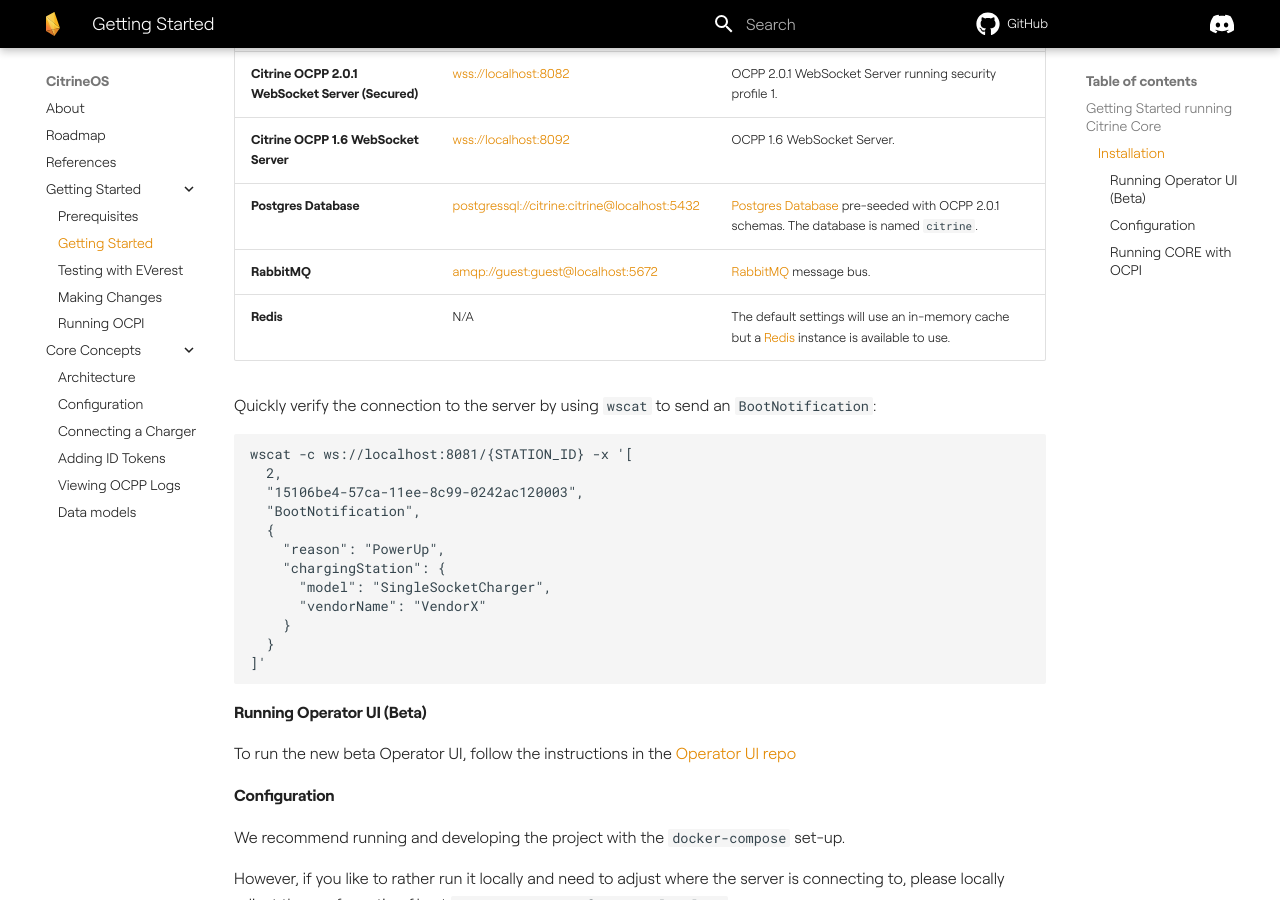
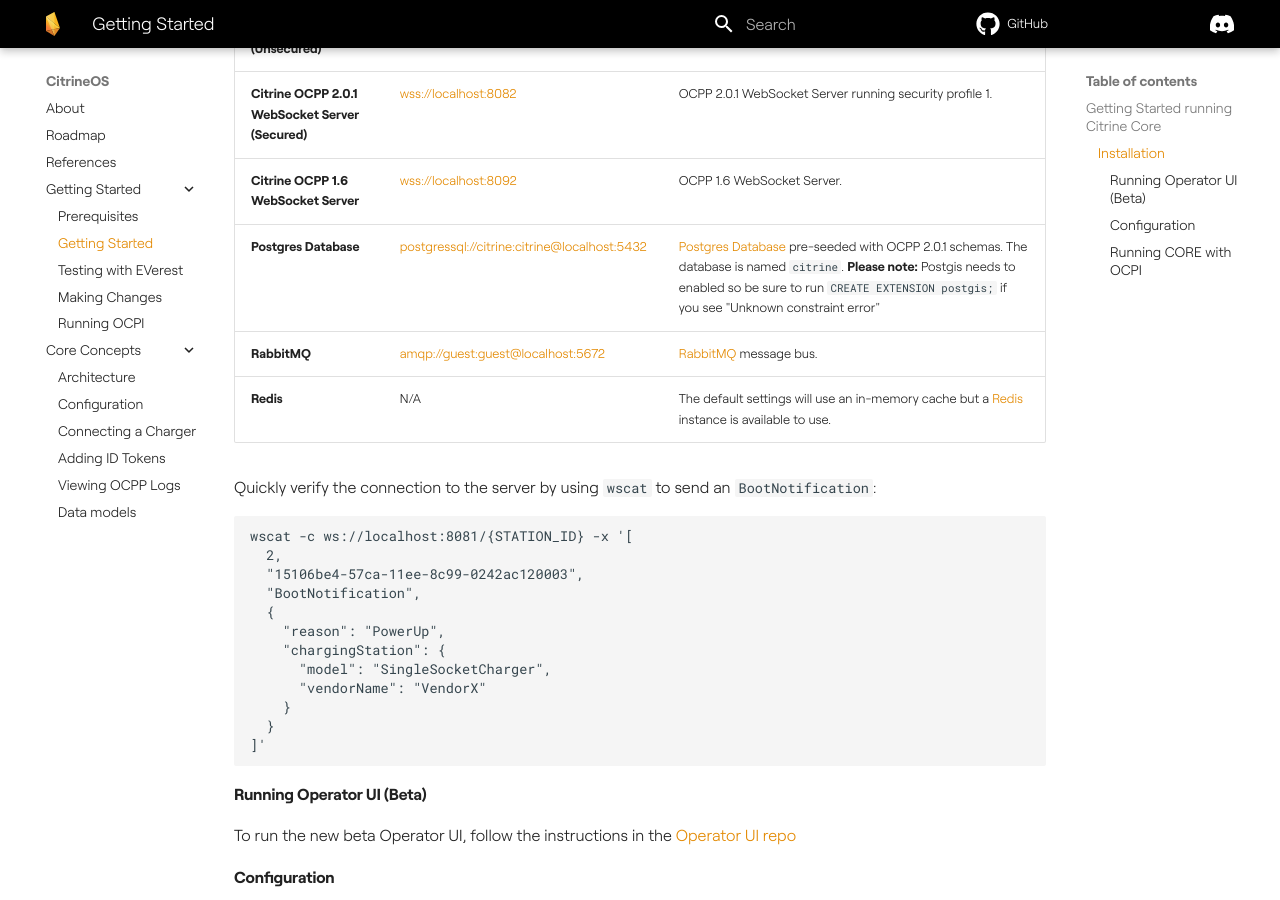
Before and after one commit to citrineos/citrineos.github.io, an MkDocs documentation site: the page built from docs/getting-started/getting-started.md, in a window 1280 px wide and 900 px high, scrolled down 795 px. Built offline with MkDocs 1.6.1 and Material for MkDocs 9.7.7, drawn with Linux system fonts in a browser that asks for light colours; plug-ins that fetch from the network failed and are left out; comment, search, counter and statistics services are not loaded; the version menu is left out.

Commit message:
feat: adding information about ensuring that Postgis is enabled

````diff
--- a/docs/getting-started/getting-started.md
+++ b/docs/getting-started/getting-started.md
@@ -23,15 +23,15 @@
 
 You should now have the following services running:
 
-| Service                                       | URL                                                                                          | Description                                                                                                                                  |
-|-----------------------------------------------|----------------------------------------------------------------------------------------------|----------------------------------------------------------------------------------------------------------------------------------------------|
-| **Citrine OCPP HTTP Server**                  | [http://localhost:8080](http://localhost:8080)                                               | See [localhost:8080/docs](http://localhost:8080/docs) for full details.                                                                      |
-| **Citrine OCPP 2.0.1 WebSocket Server (Unsecured)** | [ws://localhost:8081](ws://localhost:8081)                                                   | OCPP 2.0.1 WebSocket Server running security profile 0.                                                                                            |
-| **Citrine OCPP 2.0.1 WebSocket Server (Secured)**   | [wss://localhost:8082](wss://localhost:8082)                                                 | OCPP 2.0.1 WebSocket Server running security profile 1.                                                                                            |
-| **Citrine OCPP 1.6 WebSocket Server**   | [wss://localhost:8092](wss://localhost:8092)                                                 | OCPP 1.6 WebSocket Server.                                                                                            |
-| **Postgres Database**                         | [postgressql://citrine:citrine@localhost:5432](postgressql://citrine:citrine@localhost:5432) | [Postgres Database](https://www.postgresql.org) pre-seeded with OCPP 2.0.1 schemas. The database is named `citrine`.            |
-| **RabbitMQ**                                  | [amqp://guest:guest@localhost:5672](amqp://guest:guest@localhost:5672)                       | [RabbitMQ](http://rabbitmq.com) message bus.                                                                                                 |
-| **Redis**                                     | N/A                                                                                          | The default settings will use an in-memory cache but a [Redis](https://redis.io/) instance is available to use.                                                        |
+| Service                                       | URL                                                                                          | Description                                                                                                                                                                                                                                           |
+|-----------------------------------------------|----------------------------------------------------------------------------------------------|-------------------------------------------------------------------------------------------------------------------------------------------------------------------------------------------------------------------------------------------------------|
+| **Citrine OCPP HTTP Server**                  | [http://localhost:8080](http://localhost:8080)                                               | See [localhost:8080/docs](http://localhost:8080/docs) for full details.                                                                                                                                                                               |
+| **Citrine OCPP 2.0.1 WebSocket Server (Unsecured)** | [ws://localhost:8081](ws://localhost:8081)                                                   | OCPP 2.0.1 WebSocket Server running security profile 0.                                                                                                                                                                                               |
+| **Citrine OCPP 2.0.1 WebSocket Server (Secured)**   | [wss://localhost:8082](wss://localhost:8082)                                                 | OCPP 2.0.1 WebSocket Server running security profile 1.                                                                                                                                                                                               |
+| **Citrine OCPP 1.6 WebSocket Server**   | [wss://localhost:8092](wss://localhost:8092)                                                 | OCPP 1.6 WebSocket Server.                                                                                                                                                                                                                            |
+| **Postgres Database**                         | [postgressql://citrine:citrine@localhost:5432](postgressql://citrine:citrine@localhost:5432) | [Postgres Database](https://www.postgresql.org) pre-seeded with OCPP 2.0.1 schemas. The database is named `citrine`. <b>Please note:</b> Postgis needs to enabled so be sure to run `CREATE EXTENSION postgis;` if you see "Unknown constraint error" |
+| **RabbitMQ**                                  | [amqp://guest:guest@localhost:5672](amqp://guest:guest@localhost:5672)                       | [RabbitMQ](http://rabbitmq.com) message bus.                                                                                                                                                                                                          |
+| **Redis**                                     | N/A                                                                                          | The default settings will use an in-memory cache but a [Redis](https://redis.io/) instance is available to use.                                                                                                                                       |
 
 Quickly verify the connection to the server by using `wscat` to send an `BootNotification`:
 ```
````
